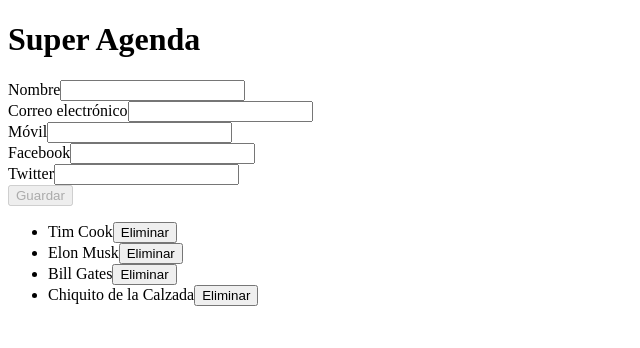
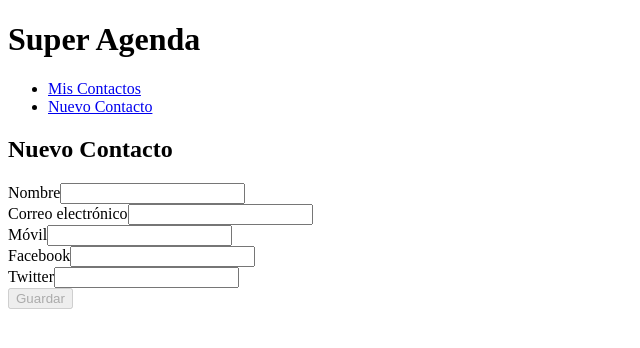
Before and after one commit to vermicida/kc-angular-web2, an Angular app: page /nuevo-contacto in a window 1280 px wide. Shown: the top 348 px of the page, without its empty margins (0-640 px from the left). Built offline with nearby package versions, Linux system fonts and the light colour scheme.

Commit message:
Nuestra app por fin es Single Page Application.

```diff
--- a/src/app/app.component.html
+++ b/src/app/app.component.html
@@ -1,18 +1,18 @@
-<h1>
-  <!-- Cuando utilizamos {{ }} estamos sincronizando la vista desde el modelo -->
-  {{ _title }}
-</h1>
-<!-- Formulario de alta de contactos -->
-<formulario-alta (alCrearContacto)="darAltaContacto($event)"></formulario-alta>
-<!--
-  Para instanciar un componente indicamos una etiqueta HTML que responda al selector definido
-  en ese componente. Para enlazar datos en dicho componente (Padre > Hijo), los pasamos en los
-  atributos decorados con 'Input'. Para suscribirnos a eventos de dicho componente (Hijo > Padre),
-  marcamos el atributo decorado con 'Output' entre paréntesis y asignamos un manejador; los
-  argumentos del evento vienen dados en '$event'. Por último, si queremos evaluar una expresión
-  previamente a su asignación como valor de un atributo, marcamos dicho atributo entre corchetes.
--->
-<lista-contactos
-  [contactos]="_listaContactos"
-  (alEliminarContacto)="avisarEliminacionContacto($event)">
-</lista-contactos>
+<!-- Título -->
+<h1>Super Agenda</h1>
+
+<!-- Barra navegación -->
+<nav>
+  <ul>
+    <li>
+      <!-- Para navegar a una ruta definida desde un template, usamos la directiva RouterLink -->
+      <a routerLink="/mis-contactos">Mis Contactos</a>
+    </li>
+    <li>
+      <a routerLink="/nuevo-contacto">Nuevo Contacto</a>
+    </li>
+  </ul>
+</nav>
+
+<!-- Zona dinámica -->
+<router-outlet></router-outlet>
--- a/src/app/app.component.ts
+++ b/src/app/app.component.ts
@@ -1,7 +1,4 @@
 import { Component, OnInit } from '@angular/core';
-
-import { ContactoService } from './contacto.service';
-import { Contacto } from './contacto';
 
 @Component({
   // Selector CSS del elemento donde se instanciará el componente.
@@ -11,36 +8,4 @@
   // Ruta al CSS correspondiente al componente.
   styleUrls: ['./app.component.css']
 })
-export class AppComponent implements OnInit {
-
-  // Los atributos de clase no necesitan ser definidos con 'let'.
-  // Aunque los atributos se marquen como privados, siguen siendo visibles para el template.
-  private _title: string;
-  private _listaContactos: Contacto[];
-
-  // Para hacer una inyección de dependencias debemos indicar en el
-  // constructor de una clase un parámetro tipado precisamente con
-  // el servicio que queremos usar. Además debemos añadir siempre
-  // el modificador de acceso.
-  constructor(private _contactoService: ContactoService) { }
-
-  // Este método es de obligatoria implementación cuando usamos la interfaz 'OnInit'. Puesto que no retorna nada, podemos anotarlo como 'void'. Este método se ejecuta al instanciarse la clase 'AppComponent'.
-  ngOnInit(): void {
-    this._title = 'Super Agenda';
-    this._listaContactos = this._contactoService.obtenerContactos();
-  }
-
-  // Este manejador se encarga de mostrar un mensaje de aviso de eliminación con el contacto indicado.
-  avisarEliminacionContacto(contacto: Contacto): void {
-    if (confirm(`¿Estás seguro de eliminar a ${contacto.nombre}?`)) {
-      this._contactoService.eliminarContacto(contacto);
-      this._listaContactos = this._contactoService.obtenerContactos();
-    }
-  }
-
-  // Este manejador se encarga de crear nuevos contactos en la app.
-  darAltaContacto(contacto: Contacto): void {
-    this._contactoService.crearContacto(contacto);
-    this._listaContactos = this._contactoService.obtenerContactos();
-  }
-}
+export class AppComponent { }
--- /dev/null
+++ b/src/app/mis-contactos/mis-contactos.component.html
@@ -0,0 +1,13 @@
+<h2>Mis Contactos</h2>
+<!--
+  Para instanciar un componente indicamos una etiqueta HTML que responda al selector definido
+  en ese componente. Para enlazar datos en dicho componente (Padre > Hijo), los pasamos en los
+  atributos decorados con 'Input'. Para suscribirnos a eventos de dicho componente (Hijo > Padre),
+  marcamos el atributo decorado con 'Output' entre paréntesis y asignamos un manejador; los
+  argumentos del evento vienen dados en '$event'. Por último, si queremos evaluar una expresión
+  previamente a su asignación como valor de un atributo, marcamos dicho atributo entre corchetes.
+-->
+<lista-contactos
+  [contactos]="_listaContactos"
+  (alEliminarContacto)="avisarEliminacionContacto($event)">
+</lista-contactos>
--- /dev/null
+++ b/src/app/mis-contactos/mis-contactos.component.ts
@@ -0,0 +1,34 @@
+import { Component, OnInit } from '@angular/core';
+
+import { ContactoService } from '../contacto.service';
+import { Contacto } from '../contacto';
+
+@Component({
+  selector: 'app-mis-contactos',
+  templateUrl: './mis-contactos.component.html',
+  styleUrls: ['./mis-contactos.component.css']
+})
+export class MisContactosComponent implements OnInit {
+
+  private _listaContactos: Contacto[];
+
+  // Para hacer una inyección de dependencias debemos indicar en el
+  // constructor de una clase un parámetro tipado precisamente con
+  // el servicio que queremos usar. Además debemos añadir siempre
+  // el modificador de acceso.
+  constructor(private _contactoService: ContactoService) { }
+
+  // Este método es de obligatoria implementación cuando usamos la interfaz 'OnInit'. Puesto que no retorna nada, podemos anotarlo como 'void'. Este método se ejecuta al instanciarse la clase 'AppComponent'.
+  ngOnInit() {
+    this._listaContactos = this._contactoService.obtenerContactos();
+  }
+
+  // Este manejador se encarga de mostrar un mensaje de aviso de eliminación con el contacto indicado.
+  avisarEliminacionContacto(contacto: Contacto): void {
+    if (confirm(`¿Estás seguro de eliminar a ${contacto.nombre}?`)) {
+      this._contactoService.eliminarContacto(contacto);
+      this._listaContactos = this._contactoService.obtenerContactos();
+    }
+  }
+
+}
--- /dev/null
+++ b/src/app/nuevo-contacto/nuevo-contacto.component.html
@@ -0,0 +1,4 @@
+<h2>Nuevo Contacto</h2>
+
+<!-- Formulario de alta de contactos -->
+<formulario-alta (alCrearContacto)="darAltaContacto($event)"></formulario-alta>
--- /dev/null
+++ b/src/app/nuevo-contacto/nuevo-contacto.component.ts
@@ -0,0 +1,33 @@
+import { Component, OnInit } from '@angular/core';
+import { Router } from '@angular/router';
+
+import { ContactoService } from '../contacto.service';
+import { Contacto } from '../contacto';
+
+@Component({
+  selector: 'app-nuevo-contacto',
+  templateUrl: './nuevo-contacto.component.html',
+  styleUrls: ['./nuevo-contacto.component.css']
+})
+export class NuevoContactoComponent implements OnInit {
+
+  // Para hacer una inyección de dependencias debemos indicar en el
+  // constructor de una clase un parámetro tipado precisamente con
+  // el servicio que queremos usar. Además debemos añadir siempre
+  // el modificador de acceso.
+  constructor(
+    private _contactoService: ContactoService,
+    private _router: Router) { }
+
+  ngOnInit() {
+  }
+
+  // Este manejador se encarga de crear nuevos contactos en la app.
+  darAltaContacto(contacto: Contacto): void {
+    this._contactoService.crearContacto(contacto);
+    alert('El contacto se ha creado correctamente.');
+    // Podemos navegar desde un componente a través del 'Router'. Necesitamos
+    // inyectarlo como dependencia para poder acceder al mismo.
+    this._router.navigate(['/mis-contactos']);
+  }
+}
```
Also changed, not shown: src/app/app-routing/app-routing.module.ts (added, +34 -0 lines), src/app/app.module.ts (+8 -2 lines), src/app/mis-contactos/mis-contactos.component.css (added), src/app/nuevo-contacto/nuevo-contacto.component.css (added), 2 other files (tests, documents, lock files or other folders).
